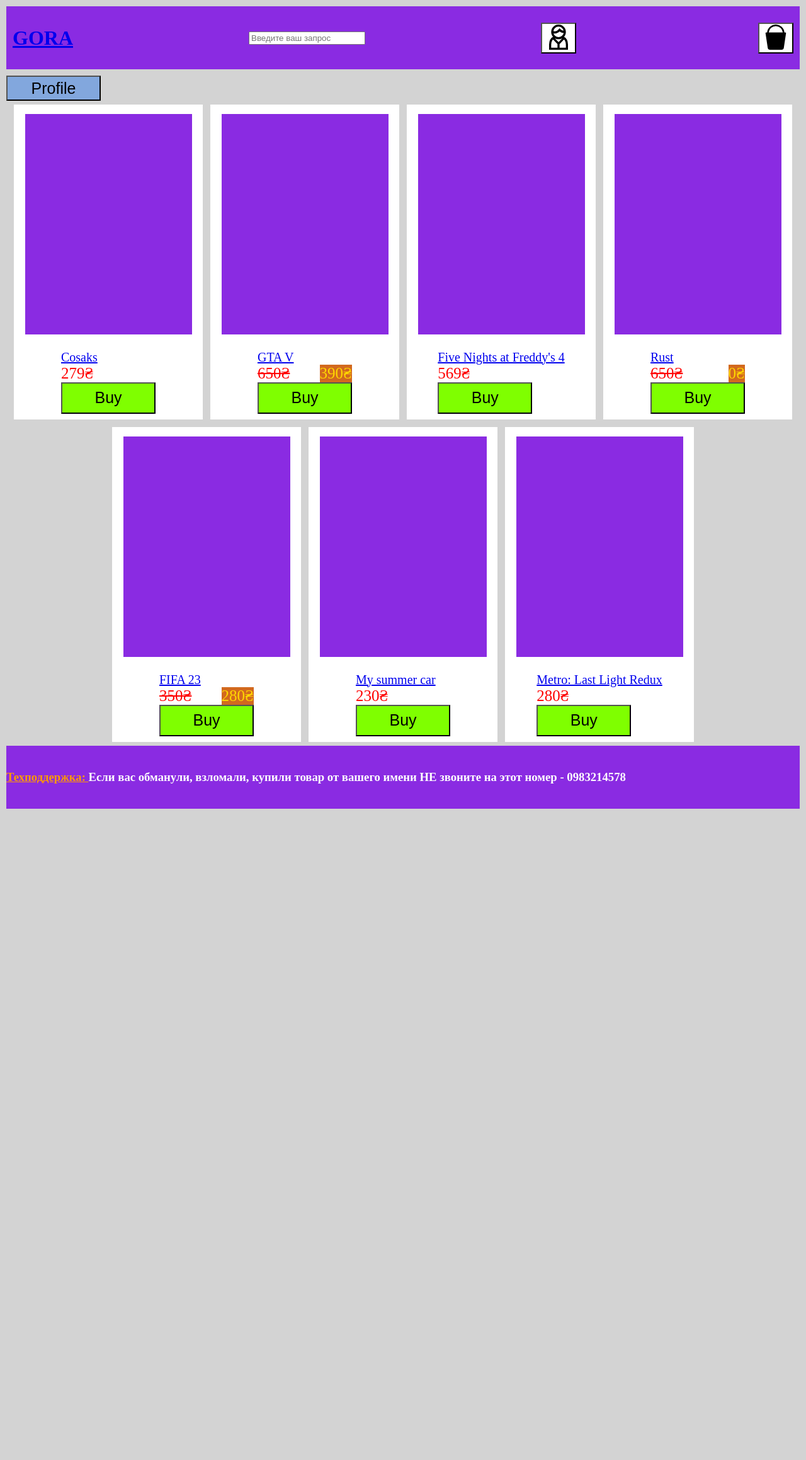
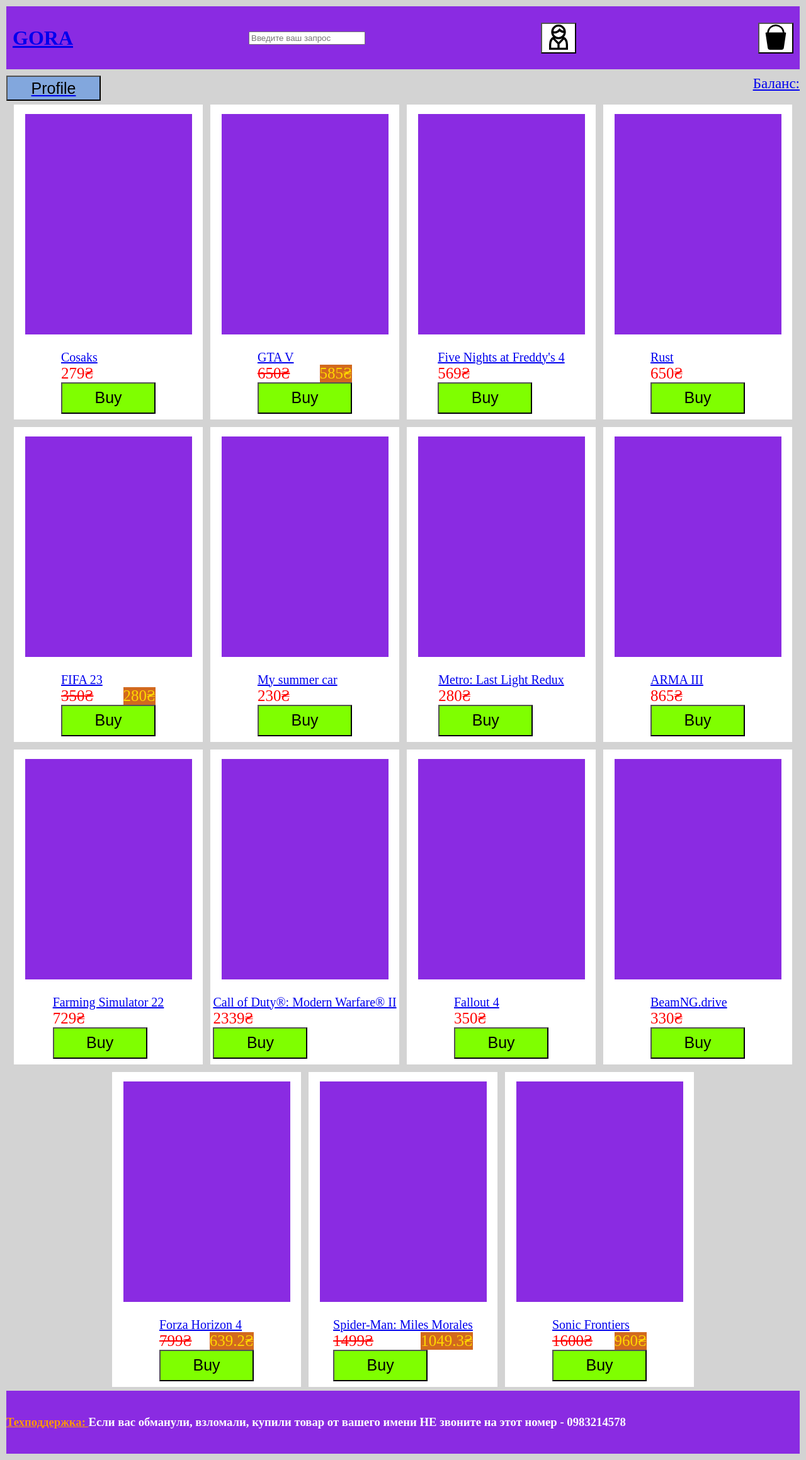
Before and after one commit to koloradik/shop, a React (Vite) app: page / in a window 1280 px wide. Shown: the whole page at 63% size. Before the commit the page ends 1294 px from the top, so only its background shows below. Built offline with nearby package versions, Linux system fonts and the light colour scheme.

Commit message:
css and databasa

```diff
--- a/src/App.jsx
+++ b/src/App.jsx
@@ -14,6 +14,7 @@
 
 const App = () => {
   // bucket states
+  //const [balans, setBalans] = useState(0)
   const [bucket, setBucket] = useState([]);
   const [showBucket, setShowBucket] = useState(false);
 
@@ -77,11 +78,14 @@
           removeFromBucketById={removeFromBucketById}
         />
       ) : null}
-      {location !== "/profile" ?
-        <Link href="/profile" >
-          <button className={styles.profilebutton}>Profile</button>
-        </Link> : null}
-
+      <div>
+        {location !== "/profile" ?
+          <Link href="/profile" >
+            <div className={styles.bap}><button className={styles.profilebutton}>Profile</button>
+              <Link href="/profile"><div className={styles.bal}>Баланс: {}</div></Link>
+            </div>
+          </Link> : null}
+      </div>
 
       <Switch>
         <Route
@@ -97,7 +101,7 @@
         <Route path="/search/:query">
           {(params) => <SearchPage query={search} products={products} />}
         </Route>
-        <Route path="/profile" component={() => <ProfilePage name={name}/>} />
+        <Route path="/profile" component={() => <ProfilePage name={name} />} />
       </Switch>
 
       <Footer />
--- a/src/App.module.css
+++ b/src/App.module.css
@@ -24,8 +24,17 @@
   width: 150px;
   background-color: rgba(96, 148, 225, 0.7);
   font-size: 25px;
+  cursor: pointer;
 }
 .magazname{
   cursor: pointer;
   margin-left: 10px;
 }
+.bap{
+  display: flex;
+  justify-content: space-between;
+}
+.bal{
+  margin-right: 10px;
+  font-size: 23px;
+}
--- a/src/database/products.json
+++ b/src/database/products.json
@@ -1,6 +1,6 @@
 [
   {
-    "id": 123,
+    "id": 1,
     "type": "Strategy",
     "model": "Cosaks",
     "price": 279,
@@ -8,15 +8,15 @@
     "old": "30 ноября 2000 г."
   },
   {
-    "id": 2121,
+    "id": 2,
     "type": "With open world",
     "model": "GTA V",
     "price": 650,
-    "discount": 0.4,
+    "discount": 0.1,
     "old": "17 сентября 2013 г."
   },
   {
-    "id": 32313,
+    "id": 3,
     "type": "Horror",
     "model": "Five Nights at Freddy's 4",
     "price": 569,
@@ -24,15 +24,15 @@
     "old": "23 июля 2015 г."
   },
   {
-    "id": 432131,
+    "id": 4,
     "type": "Shooter",
     "model": "Rust",
     "price": 650,
-    "discount": 1,
+    "discount": 0,
     "old": "11 декабря 2013 г."
   },
   {
-    "id": 532,
+    "id": 5,
     "type": "Sports simulator",
     "model": "FIFA 23",
     "price": 350,
@@ -40,7 +40,7 @@
     "old": "26 сентября 2022 г."
   },
   {
-    "id": 621,
+    "id": 6,
     "type": "With open world",
     "model": "My summer car",
     "price": 230,
@@ -48,11 +48,75 @@
     "old": "24 октября 2016 г."
   },
   {
-    "id": 1354,
+    "id": 7,
     "type": "Shooter",
     "model": "Metro: Last Light Redux",
     "price": 280,
     "discount": 0,
     "old": "14 мая 2013 г."
+  },
+  {
+    "id": 8,
+    "type": "Military simulator",
+    "model": "ARMA III",
+    "price": 865,
+    "discount": 0,
+    "old": "12 сентября 2013 г."
+  },
+  {
+    "id": 9,
+    "type": "Simulator",
+    "model": "Farming Simulator 22",
+    "price": 729,
+    "discount": 0,
+    "old": "21 ноября 2021 г."
+  },
+  {
+    "id": 10,
+    "type": "Shooter",
+    "model": "Call of Duty®: Modern Warfare® II",
+    "price": 2339,
+    "discount": 0,
+    "old": "10 ноября 2009 г."
+  },
+  {
+    "id": 11,
+    "type": "Simulator",
+    "model": "Fallout 4",
+    "price": 350,
+    "discount": 0,
+    "old": "10 ноября 2015 г."
+  },
+  {
+    "id": 12,
+    "type": "Simulator",
+    "model": "BeamNG.drive",
+    "price": 330,
+    "discount": 0,
+    "old": "29 мая. 2015"
+  },
+  {
+    "id": 13,
+    "type": "Simulator",
+    "model": "Forza Horizon 4",
+    "price": 799,
+    "discount": 0.2,
+    "old": "9 мар. 2021"
+  },
+  {
+    "id": 14,
+    "type": "adventures",
+    "model": "Spider-Man: Miles Morales",
+    "price": 1499,
+    "discount": 0.3,
+    "old": "18 ноя. 2022"
+  },
+  {
+    "id": 15,
+    "type": "With open world",
+    "model": "Sonic Frontiers",
+    "price": 1600,
+    "discount": 0.4,
+    "old": "8 ноя. 2022"
   }
 ]
--- a/src/pages/ProfilePage/ProfilePage.jsx
+++ b/src/pages/ProfilePage/ProfilePage.jsx
@@ -12,29 +12,37 @@
     const popoln = () => {
         const p = Number(balansP)
 
-       if (!isNaN(p)){
-        setBalans (balans+p)
-       }
+        if (!isNaN(p)) {
+            setBalans(balans + p)
+        }
 
 
     }
 
-    return <div>
+    return <div>{props.name ? <div>
 
         <hr />
         <div className={styles.wrapper}>
             <img src="/User.png" alt="" className={styles.userimg} />
-            <div className={styles.name}>{props.name}</div>
+            <div className={styles.name}>Имя: {props.name}</div>
 
         </div>
         <hr />
-        <div>Текущий баланс: {balans}₴</div>
+        <div className={styles.tekb}>Текущий баланс: {balans}₴</div>
         <button className={styles.popolnb} onClick={toggleBalansShow}>Пополнить баланс</button>
-         {balansShow === true ?<div>
-            <input type="text" value={balansP} onChange={(event) => setBalansP(event.target.value)}/>
-            <button onClick={popoln}>Пополнить</button>
-        </div>: null}
+        {balansShow === true ? <div>
+            <input
+            placeholder="Введите сумму пополнения"
+            className={styles.inp}
+            type="text" value={balansP}
+            onChange={(event) => setBalansP(event.target.value)}
+            />
+            <button className={styles.pop} onClick={popoln}>Пополнить</button>
+        </div> : null}
         <hr />
+    </div> : <div className={styles.neavt}>Вы не авторизованы(</div>}
+
+
     </div>
 }
 
--- a/src/pages/ProfilePage/ProfilePage.module.css
+++ b/src/pages/ProfilePage/ProfilePage.module.css
@@ -1,17 +1,64 @@
-.userimg{
+.userimg {
    margin-left: 10px;
 }
-hr{
+
+hr {
    height: 2px;
    background-color: black;
 }
-.wrapper{
+
+.wrapper {
    display: flex;
 }
-.name{
+
+.name {
    margin-left: 70px;
    font-size: 30px;
 }
-.popolnb{
+
+.popolnb {
    display: block;
+   height: 50px;
+   margin-left: 10px;
+   font-size: 20px;
+   background-color: rgb(2, 249, 249);
+   cursor: pointer;
+
 }
+
+.popolnb:hover {
+   background-color: rgb(0, 149, 255);
+}
+
+.tekb {
+   font-size: 30px;
+   font-weight: bold;
+   margin-left: 10px;
+
+}
+
+.neavt {
+   font-size: 30px;
+   margin-left: 10px;
+}
+
+.inp {
+   margin-left: 10px;
+   height: 30px;
+   width: 260px;
+   margin-top: 10px;
+   font-size: 20px;
+
+}
+
+.pop {
+   height: 35px;
+   width: 150px;
+   font-size: 20px;
+   background-color: rgb(140, 244, 36);
+   cursor: pointer;
+}
+
+.pop:hover {
+   background-color: rgb(189, 244, 36);
+}
```
